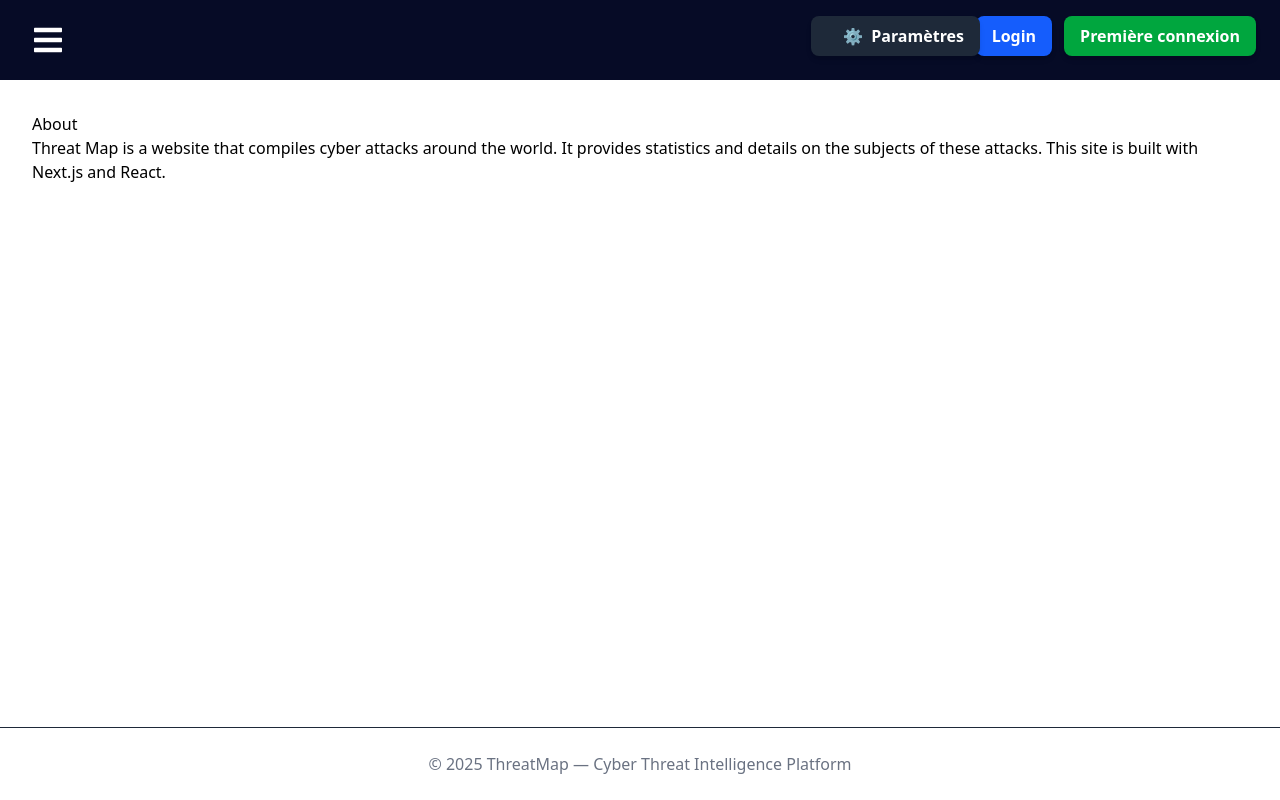
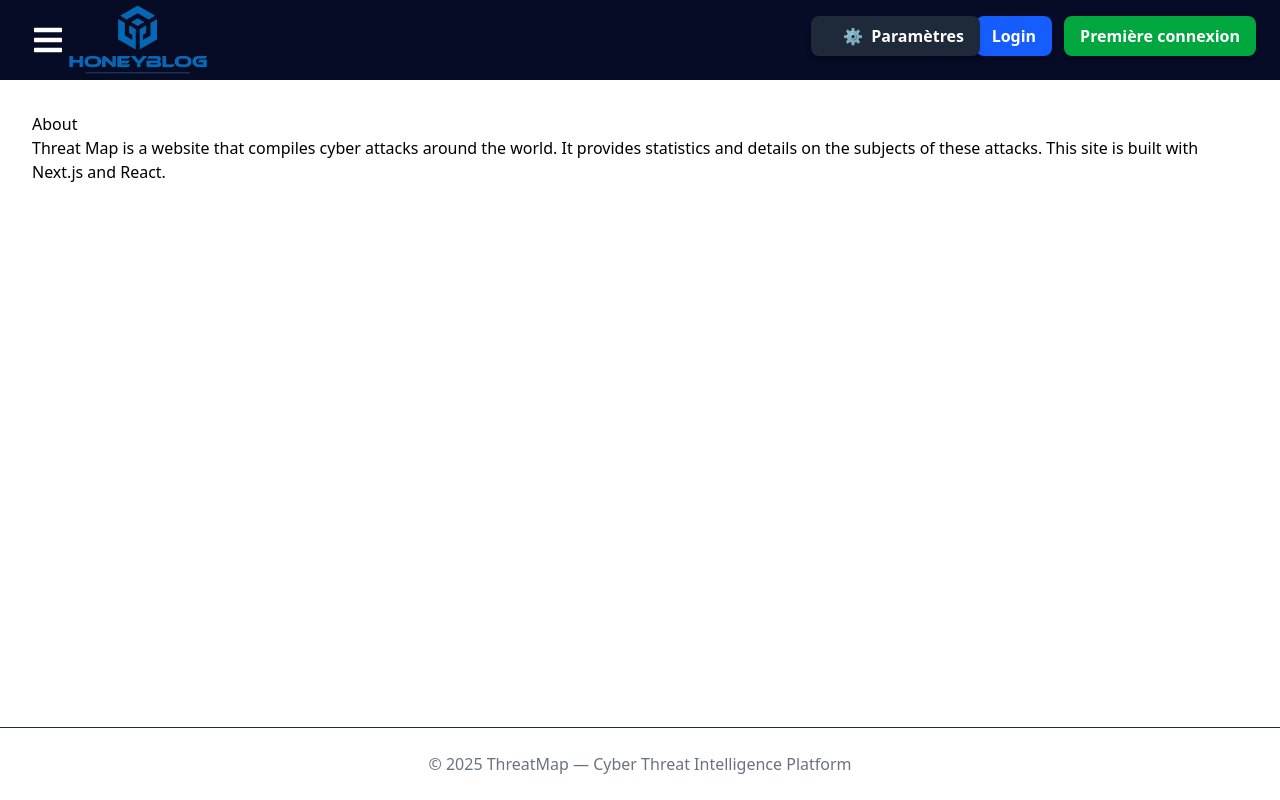
Before and after one commit to angel0x7/webtech-207, a Next.js app in the folder threat-map/: page /about in a window 1280 px wide. Built offline with nearby package versions, Linux system fonts and the light colour scheme.

Commit message:
fit:adding logo home page

```diff
--- a/threat-map/package.json
+++ b/threat-map/package.json
@@ -18,6 +18,7 @@
     "react-dom": "19.1.0",
     "react-icons": "^5.5.0",
     "react-leaflet": "^5.0.0",
+    "react-router-dom": "^7.9.4",
     "recharts": "^3.3.0",
     "three": "^0.180.0",
     "three-globe": "^2.44.1"
--- /dev/null
+++ b/threat-map/src/app/components/Logo.tsx
@@ -0,0 +1,18 @@
+'use client';
+
+import Image from 'next/image';
+import Link from 'next/link';
+
+export default function Logo() {
+  return (
+    <Link href="/">
+      <Image
+        src="/honeyblog.png"
+        alt="HoneyBlog Logo"
+        width={150}
+        height={150}
+        style={{ cursor: 'pointer' }}
+      />
+    </Link>
+  );
+}
--- a/threat-map/src/app/components/Navbar.tsx
+++ b/threat-map/src/app/components/Navbar.tsx
@@ -7,6 +7,7 @@ import * as FaIcons from "react-icons/fa";
 import * as AiIcons from "react-icons/ai";
 import { SidebarData, SidebarItem } from "./SidebarData";
 import "./Navbar.css";
+import Logo from './Logo';
 import SearchBar from './SearchBar';
 const Navbar: FC = () => {
   const [sidebar, setSidebar] = useState(false);
@@ -20,6 +21,7 @@ const Navbar: FC = () => {
         <Link href="#" className="menu-bars">
           <FaIcons.FaBars onClick={showSidebar} />
         </Link>
+        <Logo />
 
       </div>
       <nav className={sidebar ? "nav-menu active" : "nav-menu"}>
--- a/threat-map/src/app/layout.tsx
+++ b/threat-map/src/app/layout.tsx
@@ -2,6 +2,7 @@ import Navbar from './components/Navbar';
 import Footer from './components/footer';
 import LoginButton from './components/loginBoton';
 import SettingsButton from './components/SettingsButton';
+
 import './globals.css';
 
 import { ReactNode } from 'react';
@@ -15,6 +16,7 @@ export default function RootLayout({ children }: { children: ReactNode }) {
           <LoginButton />
           <SettingsButton />
 
+
           <main style={{ flex: 1, padding: "2rem" }}>{children}</main>
           <Footer />
         </div>
```
Also changed, not shown: 1 other file (tests, documents, lock files or other folders).
